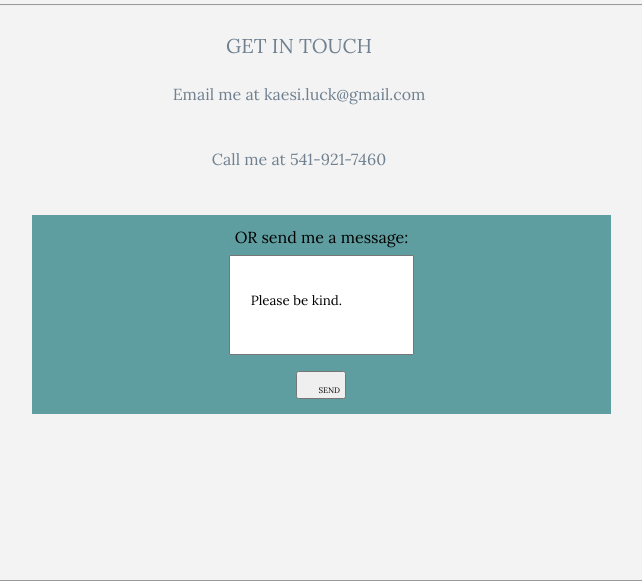
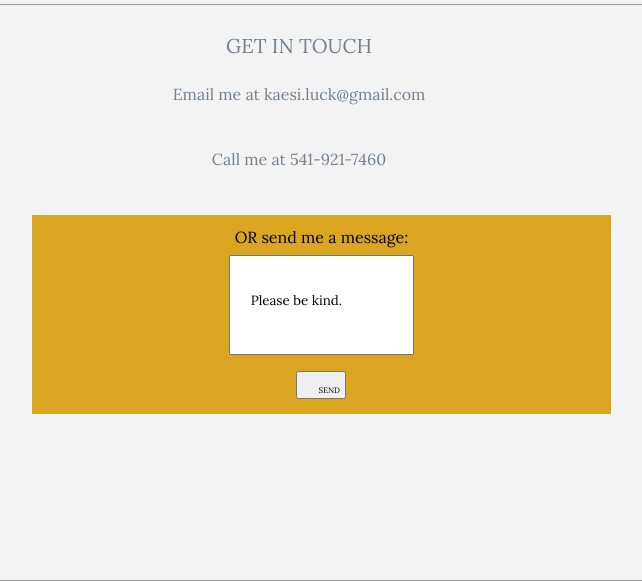
Before and after one commit to kaesiluck/kaesiluck.github.io, a PHP site: page /contactMe.html in a window 1280 px wide. Shown: the part 712-1293 px from the top of the page, without its empty margins (341-983 px from the left). Run offline with PHP 8.4, Linux system fonts and the light colour scheme.

Commit message:
Update style.css

```diff
--- a/style.css
+++ b/style.css
@@ -674,7 +674,7 @@ div .education-psu ul li {
 div.contact-main form {
    font-family: Lora;
    margin: 15px 15px 15px 15px;
-   background-color: #5f9ea0;
+   background-color: #daa520;
    float: left;
    width: calc(45% - 30px) !important;
    height: 175px;
```
